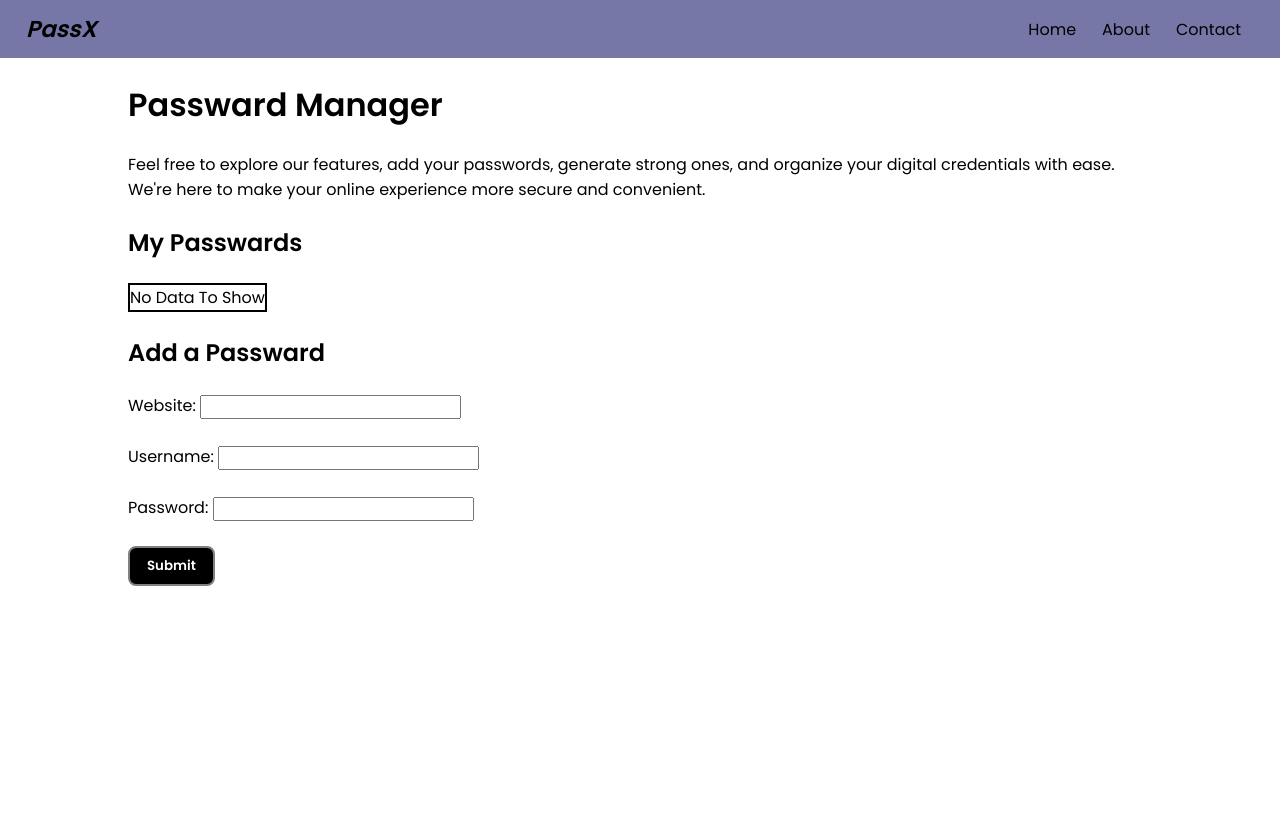
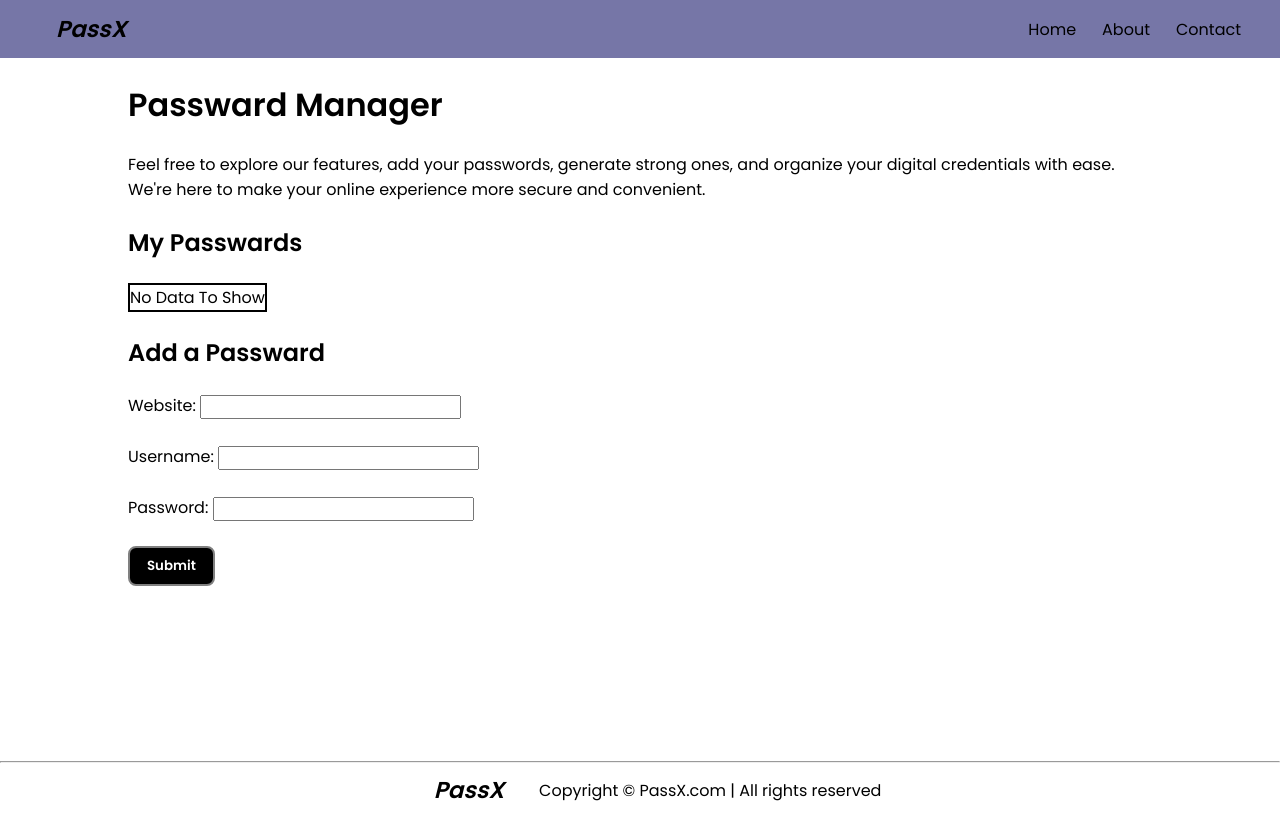
Before and after one commit to khushkashyap/PassX-Passward-manager, a plain HTML site: page index.html in a window 1280 px wide. Drawn offline with Linux system fonts and the light colour scheme.

Commit message:
added footer

```diff
--- a/index.html
+++ b/index.html
@@ -8,6 +8,7 @@
     <link rel="stylesheet" href="style.css">
 </head>
 <body>
+    <header>
     <nav>
         <div class="logo">PassX</div>
         <ul>
@@ -16,6 +17,8 @@
             <li>Contact</li>
         </ul>
     </nav>
+    </header>
+    <main>
     <div class="container">
         <h1>Passward Manager </h1>
         <p>Feel free to explore our features, add your passwords, generate strong ones, and organize your digital
@@ -53,7 +56,15 @@
             <button class="btn" type="submit">Submit</button>
         </form>
     </div>
+    </main>
+   <hr>
+    <footer>
+        <div class="footerlogo">
+            PassX
+        </div>
+        <span>Copyright &copy; PassX.com | All rights reserved</span>
+    </footer>
+
     <script src="script.js"></script>
 </body>
-
 </html>
--- a/style.css
+++ b/style.css
@@ -1,55 +1,68 @@
-
 @import url('https://fonts.googleapis.com/css2?family=Poppins:wght@300;400;600&display=swap');
 
-       *{
+* {
     margin: 0;
     padding: 0;
     font-family: 'Noto Sans', sans-serif;
     font-family: 'Poppins', sans-serif;
 }
-   nav{
-       background-color:rgb(118, 118, 167);
-       padding: 12px 3px ;
+
+nav {
+    background-color: rgb(118, 118, 167);
+    padding: 12px 3px;
     display: flex;
     justify-content: space-between;
 }
 
-   .logo{
-    margin: 0 23px;
+main{
+    min-height: 85vh;
+}
+
+.logo {
+    margin: 0 53px;
     font-weight: 800;
     font-size: 23px;
     font-style: italic;
     cursor: pointer;
 }
-   ul{
+
+ul {
     display: flex;
     margin: 0 23px;
     align-items: center;
 }
-   ul > li{
+
+ul>li {
     list-style: none;
     margin: 0 13px;
     cursor: pointer;
 }
-   ul >li:hover{
-   color:white;
+
+ul>li:hover {
+    color: white;
 
 }
-   table, td, tr{
+
+table,
+td,
+tr {
     border: 2px solid black;
     border-collapse: collapse;
     padding: 5px 13px;
 }
-   .container{
+
+.container {
     max-width: 80vw;
     margin: 23px auto;
 }
 
-   h1,h2,h3{
+h1,
+h2,
+h3 {
     margin: 23px 0;
 }
 
-   .btn{
+.btn {
     padding: 8px 17px;
     background: black;
     color: white;
@@ -60,7 +73,7 @@
     cursor: pointer;
 }
 
-   .btnsm{
+.btnsm {
     padding: 8px 17px;
     background: black;
     color: white;
@@ -70,7 +83,7 @@
     cursor: pointer;
 }
 
-   img{
+img {
     cursor: pointer;
     position: relative;
     bottom: 7px;
@@ -78,6 +91,22 @@
     height: 13px;
 }
 
-#alert{
+#alert {
     display: none;
 }
+
+footer{
+    display: flex;
+    align-items: center;
+    justify-content: center;
+    font-size: 16px;
+    font-weight: 400;
+}
+
+.footerlogo{
+    margin: 10px 35px;
+    font-weight: 800;
+    font-size: 23px;
+    font-style: italic;
+    cursor: pointer;
+}
```
Lines whose indentation alone changed are shown as unchanged.
